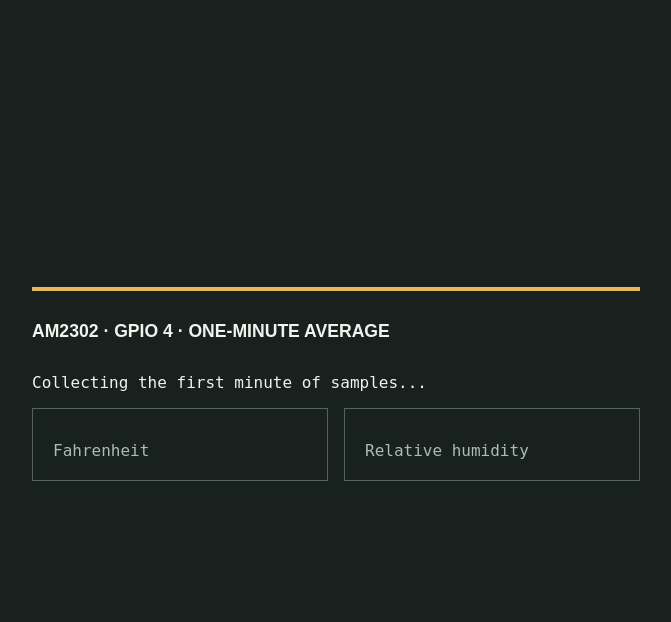
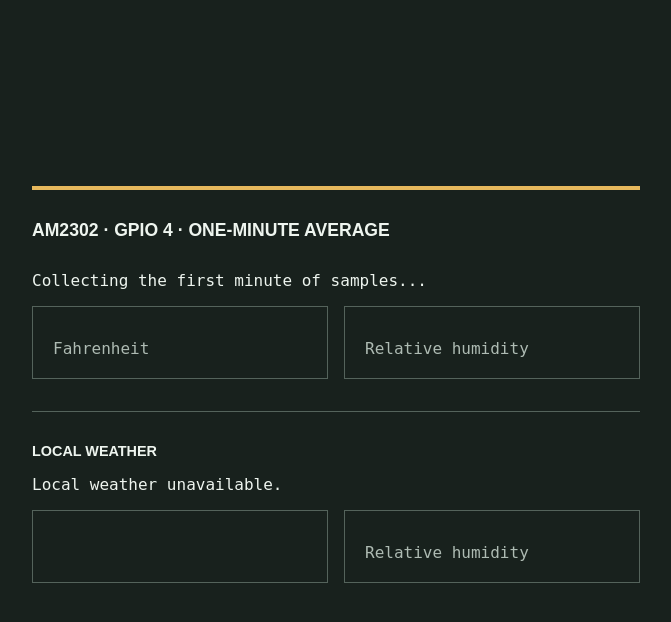
Before and after one commit to jmsimons/environment_logger, a Flask app: page / in a window 1280 px wide. Shown: the top 622 px of the page, without its empty margins (304-975 px from the left). Run offline with Flask 3, Linux system fonts and the light colour scheme.

Commit message:
Added local weather tracking with logging and web display

```diff
--- a/src/main.py
+++ b/src/main.py
@@ -24,6 +24,8 @@ from importlib import import_module
 from pathlib import Path
 from typing import Any
 
+from .weather import WeatherClient, WeatherReading
+
 
 SENSOR_GPIO = 4
 SAMPLE_INTERVAL_SECONDS = 5.0
@@ -39,13 +41,25 @@ class ClimateAverage:
     temperature_f: float
     humidity_percent: float
     sample_count: int
+    outdoor_timestamp_utc: str | None
+    outdoor_temperature_c: float | None
+    outdoor_temperature_f: float | None
+    outdoor_humidity_percent: float | None
+    outdoor_weather_code: int | None
+    outdoor_description: str | None
 
 
 class ClimateLogger:
     """Sample an AM2302 and persist one average for each completed minute."""
 
-    def __init__(self, log_path: Path) -> None:
+    def __init__(
+        self,
+        log_path: Path,
+        weather_client: WeatherClient | None = None,
+    ) -> None:
         self.log_path = log_path
+        self.weather_client = weather_client or WeatherClient()
+        self.latest_weather: WeatherReading | None = None
         try:
             adafruit_dht = import_module("adafruit_dht")
             board = import_module("board")
@@ -82,7 +96,12 @@ class ClimateLogger:
             now = time.monotonic()
             if now >= interval_end:
                 if temperatures and humidities:
-                    average = self._build_average(temperatures, humidities)
+                    weather = self._fetch_weather()
+                    average = self._build_average(
+                        temperatures,
+                        humidities,
+                        weather,
+                    )
                     self._append_average(average)
                     with self.lock:
                         self.latest_average = average
@@ -92,6 +111,13 @@ class ClimateLogger:
                         average.humidity_percent,
                         average.sample_count,
                     )
+                    if weather is not None:
+                        logging.info(
+                            "Local weather: %.1f F, %.1f%% RH, %s",
+                            weather.temperature_f,
+                            weather.humidity_percent,
+                            weather.description,
+                        )
                 else:
                     logging.warning("No valid AM2302 samples collected this minute")
 
@@ -117,9 +143,18 @@ class ClimateLogger:
         self.stop()
         self.sensor.exit()
 
+    def _fetch_weather(self) -> WeatherReading | None:
+        try:
+            self.latest_weather = self.weather_client.fetch()
+        except Exception as error:
+            logging.warning("Unable to fetch local weather: %s", error)
+        return self.latest_weather
+
     @staticmethod
     def _build_average(
-        temperatures: list[float], humidities: list[float]
+        temperatures: list[float],
+        humidities: list[float],
+        weather: WeatherReading | None = None,
     ) -> ClimateAverage:
         temperature_c = sum(temperatures) / len(temperatures)
         humidity_percent = sum(humidities) / len(humidities)
@@ -129,13 +164,37 @@ class ClimateLogger:
             temperature_f=(temperature_c * 9.0 / 5.0) + 32.0,
             humidity_percent=humidity_percent,
             sample_count=len(temperatures),
+            outdoor_timestamp_utc=(weather.timestamp_utc if weather else None),
+            outdoor_temperature_c=(weather.temperature_c if weather else None),
+            outdoor_temperature_f=(weather.temperature_f if weather else None),
+            outdoor_humidity_percent=(weather.humidity_percent if weather else None),
+            outdoor_weather_code=(weather.weather_code if weather else None),
+            outdoor_description=(weather.description if weather else None),
         )
 
     def _append_average(self, average: ClimateAverage) -> None:
         self.log_path.parent.mkdir(parents=True, exist_ok=True)
         write_header = not self.log_path.exists() or self.log_path.stat().st_size == 0
+        fieldnames = list(asdict(average))
+        if not write_header:
+            self._upgrade_log_schema(fieldnames)
         with self.log_path.open("a", newline="", encoding="utf-8") as log_file:
-            writer = csv.DictWriter(log_file, fieldnames=asdict(average).keys())
+            writer = csv.DictWriter(log_file, fieldnames=fieldnames)
             if write_header:
                 writer.writeheader()
             writer.writerow(asdict(average))
+
+    def _upgrade_log_schema(self, fieldnames: list[str]) -> None:
+        with self.log_path.open(newline="", encoding="utf-8") as log_file:
+            reader = csv.DictReader(log_file)
+            if reader.fieldnames == fieldnames:
+                return
+            rows = list(reader)
+
+        temporary_path = self.log_path.with_suffix(f"{self.log_path.suffix}.tmp")
+        with temporary_path.open("w", newline="", encoding="utf-8") as log_file:
+            writer = csv.DictWriter(log_file, fieldnames=fieldnames)
+            writer.writeheader()
+            for row in rows:
+                writer.writerow({field: row.get(field, "") for field in fieldnames})
+        temporary_path.replace(self.log_path)
--- a/src/webapp/static/app.js
+++ b/src/webapp/static/app.js
@@ -9,6 +9,14 @@ const humidityPercent = document.querySelector("#humidity-percent");
 const temperatureC = document.querySelector("#temperature-c");
 const sampleCount = document.querySelector("#sample-count");
 const timestampUtc = document.querySelector("#timestamp-utc");
+const weatherStatus = document.querySelector("#weather-status");
+const weatherReadings = document.querySelector("#weather-readings");
+const weatherDetails = document.querySelector("#weather-details");
+const outdoorTemperatureF = document.querySelector("#outdoor-temperature-f");
+const outdoorHumidityPercent = document.querySelector("#outdoor-humidity-percent");
+const outdoorTemperatureC = document.querySelector("#outdoor-temperature-c");
+const outdoorTimestampUtc = document.querySelector("#outdoor-timestamp-utc");
+const weatherDescription = document.querySelector("#weather-description");
 
 let requestInFlight = false;
 
@@ -22,6 +30,27 @@ function showAverage(average) {
     status.hidden = true;
     readings.hidden = false;
     details.hidden = false;
+
+    showWeather(average);
+}
+
+function showWeather(average) {
+    if (average.outdoor_temperature_f === null) {
+        weatherStatus.hidden = false;
+        weatherReadings.hidden = true;
+        weatherDetails.hidden = true;
+        return;
+    }
+
+    outdoorTemperatureF.textContent = `${Number(average.outdoor_temperature_f).toFixed(1)}°`;
+    outdoorHumidityPercent.textContent = `${Number(average.outdoor_humidity_percent).toFixed(1)}%`;
+    outdoorTemperatureC.textContent = `${Number(average.outdoor_temperature_c).toFixed(1)} °C`;
+    outdoorTimestampUtc.textContent = `${average.outdoor_timestamp_utc} UTC`;
+    weatherDescription.textContent = average.outdoor_description;
+
+    weatherStatus.hidden = true;
+    weatherReadings.hidden = false;
+    weatherDetails.hidden = false;
 }
 
 async function pollAverage() {
--- a/src/webapp/static/styles.css
+++ b/src/webapp/static/styles.css
@@ -24,6 +24,12 @@ h1 {
     letter-spacing: 0;
 }
 
+h2 {
+    margin: 0 0 1rem;
+    font: 600 .9rem/1 sans-serif;
+    letter-spacing: 0;
+}
+
 .readings {
     display: grid;
     grid-template-columns: repeat(2, 1fr);
@@ -42,7 +48,8 @@ h1 {
 }
 
 .label,
-footer {
+footer,
+.details {
     color: #aebbb3;
 }
 
@@ -51,10 +58,25 @@ footer {
     margin-top: .75rem;
 }
 
-footer {
+footer,
+.details {
     margin-top: 1.5rem;
     font-size: .8rem;
     line-height: 1.6;
+}
+
+.weather {
+    margin-top: 2rem;
+    padding-top: 2rem;
+    border-top: 1px solid #54635b;
+}
+
+.weather .details {
+    margin-bottom: 0;
+}
+
+a {
+    color: inherit;
 }
 
 @media (max-width: 32rem) {
--- a/src/webapp/templates/index.html
+++ b/src/webapp/templates/index.html
@@ -20,6 +20,19 @@
         <span id="sample-count">{% if average %}{{ average.sample_count }} samples{% endif %}</span><br>
         Minute ending <span id="timestamp-utc">{% if average %}{{ average.timestamp_utc }} UTC{% endif %}</span>
     </footer>
+    <section class="weather">
+        <h2>LOCAL WEATHER</h2>
+        <p id="weather-status"{% if average and average.outdoor_temperature_f is not none %} hidden{% endif %}>Local weather unavailable.</p>
+        <div id="weather-readings" class="readings"{% if not average or average.outdoor_temperature_f is none %} hidden{% endif %}>
+            <div class="reading"><span id="outdoor-temperature-f" class="value">{% if average and average.outdoor_temperature_f is not none %}{{ "%.1f"|format(average.outdoor_temperature_f) }}°{% endif %}</span><span id="weather-description" class="label">{% if average and average.outdoor_description %}{{ average.outdoor_description }}{% endif %}</span></div>
+            <div class="reading"><span id="outdoor-humidity-percent" class="value">{% if average and average.outdoor_humidity_percent is not none %}{{ "%.1f"|format(average.outdoor_humidity_percent) }}%{% endif %}</span><span class="label">Relative humidity</span></div>
+        </div>
+        <p id="weather-details" class="details"{% if not average or average.outdoor_temperature_c is none %} hidden{% endif %}>
+            <span id="outdoor-temperature-c">{% if average and average.outdoor_temperature_c is not none %}{{ average.outdoor_temperature_c|round(1) }} °C{% endif %}</span><br>
+            Observed <span id="outdoor-timestamp-utc">{% if average and average.outdoor_timestamp_utc %}{{ average.outdoor_timestamp_utc }} UTC{% endif %}</span> ·
+            <a href="https://open-meteo.com/" rel="external">Weather by Open-Meteo</a>
+        </p>
+    </section>
 </main>
 </body>
 </html>
```
Also changed, not shown: setup.py (added, +71 -0 lines), src/weather.py (added, +110 -0 lines), README.md.
